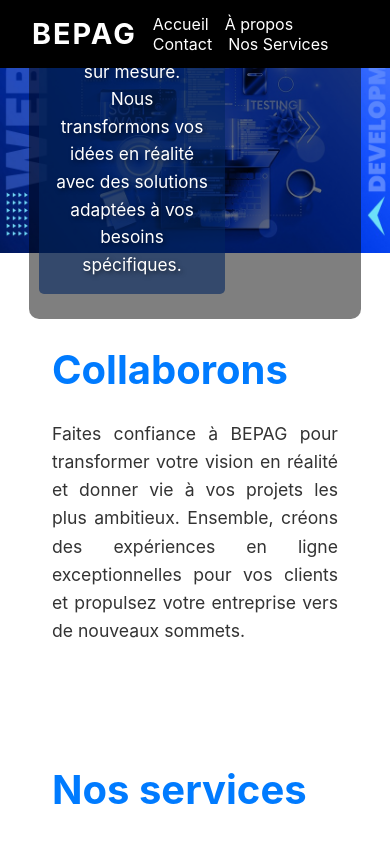
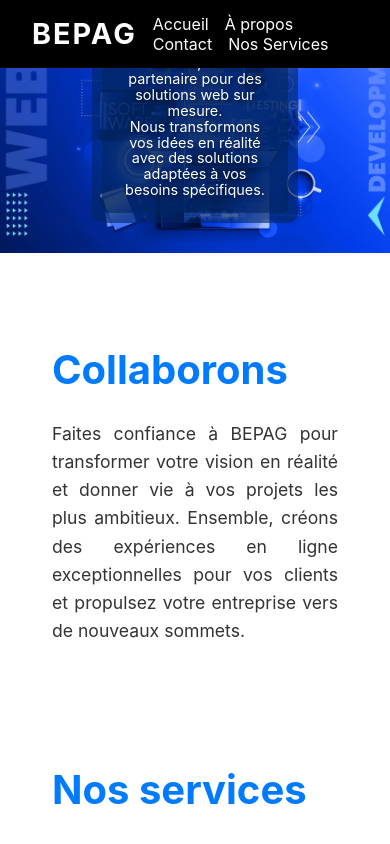
Before and after one commit to mrtchou/sitePerso, a React (Create React App) app in the folder frontend/: page / in a window 390 px wide. Shown: the top 844 px of the page. Built offline with nearby package versions, Linux system fonts and the light colour scheme.

Commit message:
correction css header pour arranger header-content

```diff
--- a/frontend/src/components/Header.js
+++ b/frontend/src/components/Header.js
@@ -79,9 +79,7 @@
         </ul>
       </nav>
 
-      {/* Contenu de l'en-tête */}
       <div className={`header-content ${isVisible ? "visible" : ""}`}>
-        {/* Texte principal */}
         <p>
           <strong>BEPAG</strong>, votre partenaire pour des solutions web sur
           mesure.
--- a/frontend/src/styles/Header.css
+++ b/frontend/src/styles/Header.css
@@ -79,10 +79,6 @@
 }
 
 
- /* Ajustez la largeur selon vos besoins */
- /* Ajustez le padding selon vos besoins */
-
-
 
 .header-content {
   text-align: center;
@@ -144,4 +140,23 @@
   header {
     height: 30vh;
   }
+
+  .header-content {
+    width: auto;
+    height: auto;
+    background-color: rgba(3, 38, 95, 0.6);
+    border-radius: 10px;
+    opacity: 0;
+    transition: opacity 2s ease-in-out;
+  }
+
+
+  .header-content p {
+    font-size: 1em;
+    line-height: 1.1em;
+    text-align:center;
+    padding: 15px;
+    margin: 0;
+    background-color: rgba(3, 38, 95, 0.6);
+  }
 }
```
